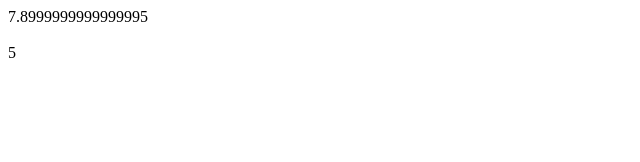
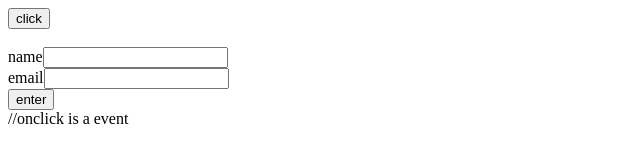
Before and after one commit to hitenunnao/practice, a plain HTML site: page s1.html in a window 1280 px wide. Shown: the whole page, without its empty margins (0-640 px from the left). Drawn offline with Linux system fonts and the light colour scheme.

Commit message:
user defined object as well as dom events and element using forms

```diff
--- a/s1.html
+++ b/s1.html
@@ -6,7 +6,12 @@
     <title>Document</title>
 </head>
 <body>
-
+   <button onclick="abc()">click</button><br><br>
+   <form method="get" >
+    <label>name</label><input type="text" id="one"><br>
+    <label>email</label><input type="email"><br>
+</form>
+<input type="button" value="enter" onclick="submit()"><br>          //onclick is a event
 </body>
 </html>
 <script type="text/javascript">
@@ -17,16 +22,48 @@
 // { document.write("zero")}
 // else(x<0)
 // { document.write("negative")}
-function getinput(m,n)
-{let a,b,c;
-    a=m;b=n;
-    c=a+b;
-    document.writeln(c)
-    return
+// function getinput(m,n)
+// {let a,b,c;
+//     a=m;b=n;
+//     c=a+b;
+//     document.writeln(c)
+//     return
+// }
+// getinput(5.6,2.3);document.writeln("<br><br>")
+// x=getinput(2,3)
+// // function abc()
+// {
+//     var x=[]
+//     x[0]=1;
+//     x[1]=2
+//     x[2]=3
+//     x.push(7,89)
+//     x.unshift(69)
+//     console.log(x)
+
+    //
+// }
+// var y=["hello",7]
+//     document.writeln(y)
+
+//     let mongodb={rollno:2,sname:"rohit"}
+//     let key = "rollno"
+//     mongodb["add"]=97
+// delete mongodb.rollno
+// console.log(mongodb["rollno"])
+
+    // window.alert("wow")
+    // window.location = 'https://th.bing.com/th/id/OIP.Y0EOGKPs0pPvy-U9As4ySgHaJ4?rs=1&pid=ImgDetMain'
+    // console.log("opened")
+
+//form dom elements
+
+function submit()
+{
+console.log(document.forms[0].elements[0].value)
+document.getElementById("one").value
+console.log(document.getElementById("one").value
+)
 }
-getinput(5.6,2.3);document.writeln("<br><br>")
-x=getinput(2,3)
-
-
-
+submit()
 </script>
```
Also changed, not shown: firstproject.html (+6 -12 lines), day1.html (added).
